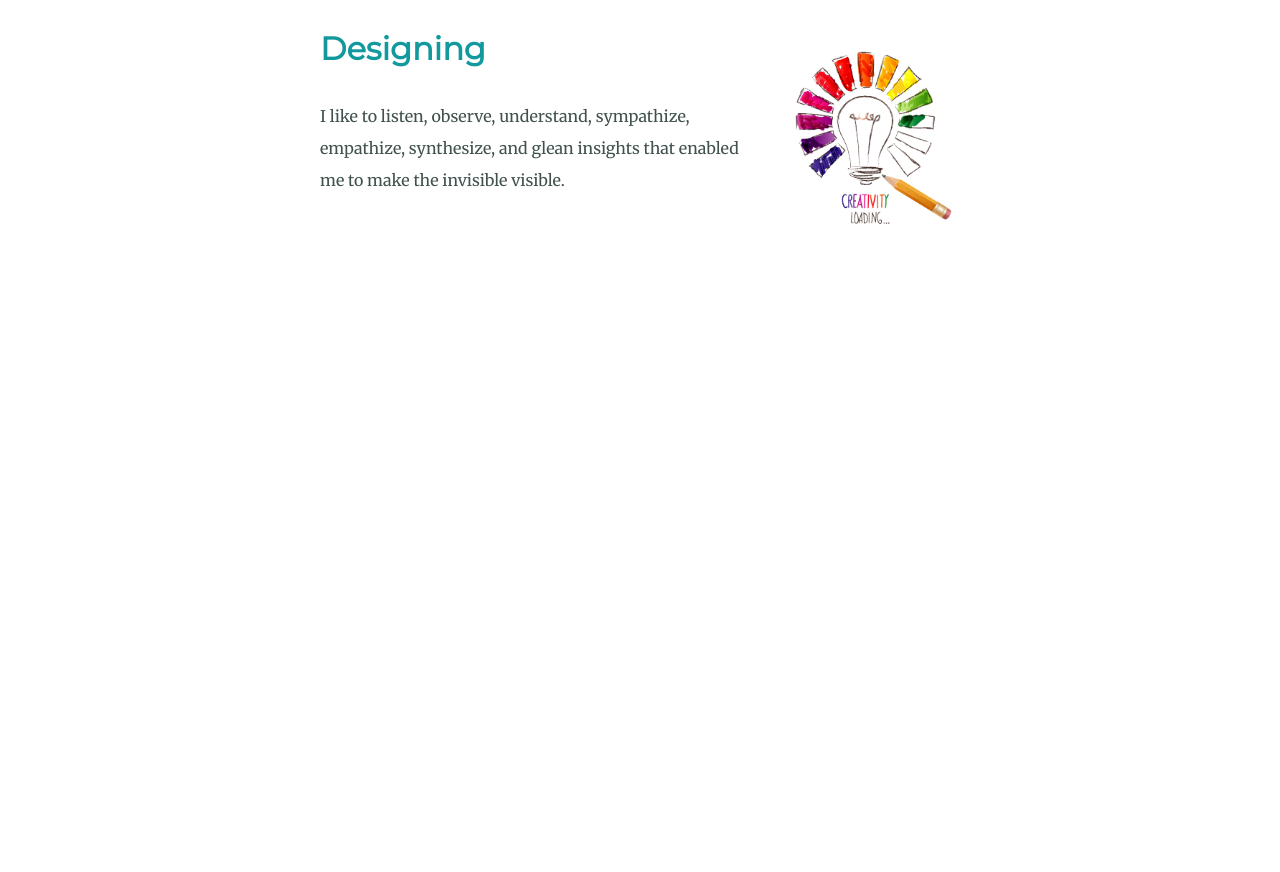
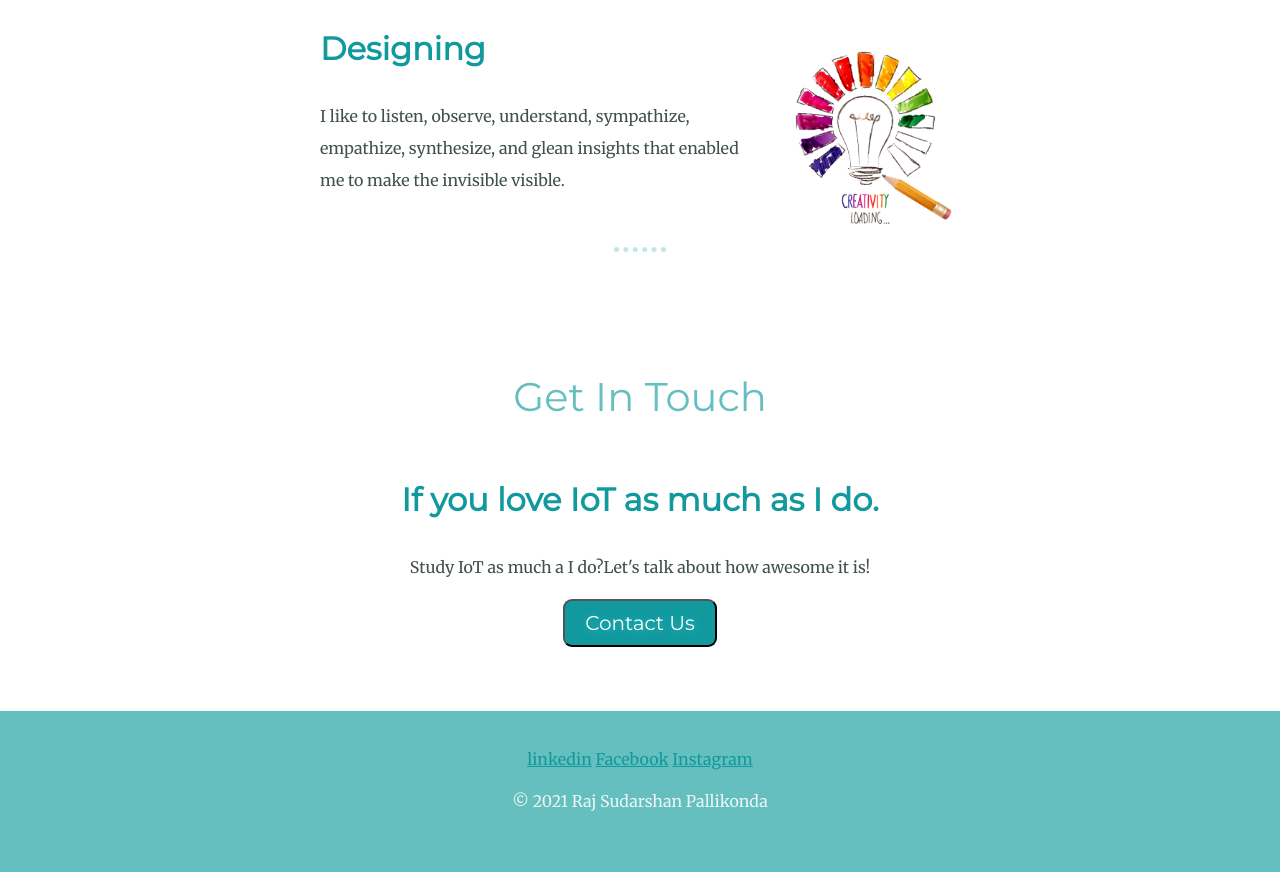
Before and after one commit to rajsudarshan/presonalsite, a plain HTML site: page index.html in a window 1280 px wide. Shown: the part 1622-2494 px from the top of the page. Before the commit the page ends 1869 px from the top, so only its background shows below. Drawn offline with Linux system fonts and the light colour scheme.

Commit message:
Add files via upload
Stage 1

```diff
--- a/css/styles.css
+++ b/css/styles.css
@@ -4,6 +4,7 @@ body{
   text-align: center;
   font-family: 'Merriweather', serif;
 }
+
 
 
 h1{
@@ -42,6 +43,8 @@ hr {
   border-color: #11999E;
   border-width: 5px;
   opacity: 25%;
+  clear: both;
+
 }
 
   .top-container {
@@ -64,6 +67,7 @@ hr {
   align-items: center;
   width: 50%;
   margin: auto;
+  padding: 5%;
 }
 .circular{
   border-radius: 100%;
@@ -86,6 +90,32 @@ hr {
 .skills-row{
   text-align: left;
 }
+.contact-container{
+  padding: 5%;
+}
+.btn {
+  -webkit-border-radius: 9;
+  -moz-border-radius: 9;
+  border-radius: 9px;
+  text-shadow: 1px 1px 9px #2cbfc9;
+  font-family: 'Montserrat', sans-serif;
+  color: #ffffff;
+  font-size: 20px;
+  background: #11999E;
+  padding: 10px 20px 10px 20px;
+  text-decoration: none;
+}
+
+.btn:hover {
+  background: #66BFBF;
+  text-decoration: none;
+}
+.footer{
+  align-items: center;
+  background-color: #66BFBF;
+margin: 0 auto;
+padding: 3%
+}
 #raj-img{
   margin-top: 5%;
   width: 30%;
@@ -104,3 +134,6 @@ hr {
   margin-top: 50px;
   margin-bottom: 70px;
 }
+#copyright{
+  color: #EAF6F6;
+}
--- a/index.html
+++ b/index.html
@@ -37,6 +37,19 @@
       <p>I like to listen, observe, understand, sympathize, empathize, synthesize, and glean insights that enabled me to make the invisible visible.</p>
     </div>
   </div>
+  <hr>
+  <div class="contact-container">
+    <h2>Get In Touch</h2>
+    <h3>If you love IoT as much as I do.</h3>
+    <p>Study IoT as much a I do?Let's talk about how awesome it is!</p>
+    <input class="btn" type="button" name="Contact Us" value="Contact Us">
+  </div>
+<div class="footer">
+  <a href="https://www.linkedin.com/in/raj-sudarshan-pallikonda-9b54501a0/">linkedin</a>
+  <a href="https://www.facebook.com/rajsudarshanpallkonda">Facebook</a>
+  <a href="https://www.instagram.com/rajsudarshan/">Instagram</a>
+  <p id="copyright">© 2021 Raj Sudarshan Pallikonda</p>
 
+</div>
   </body>
 </html>
```
